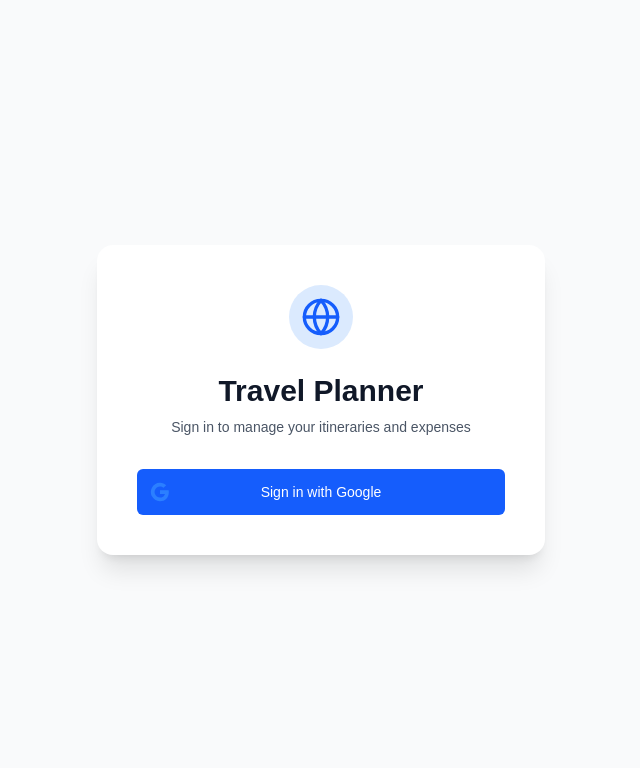
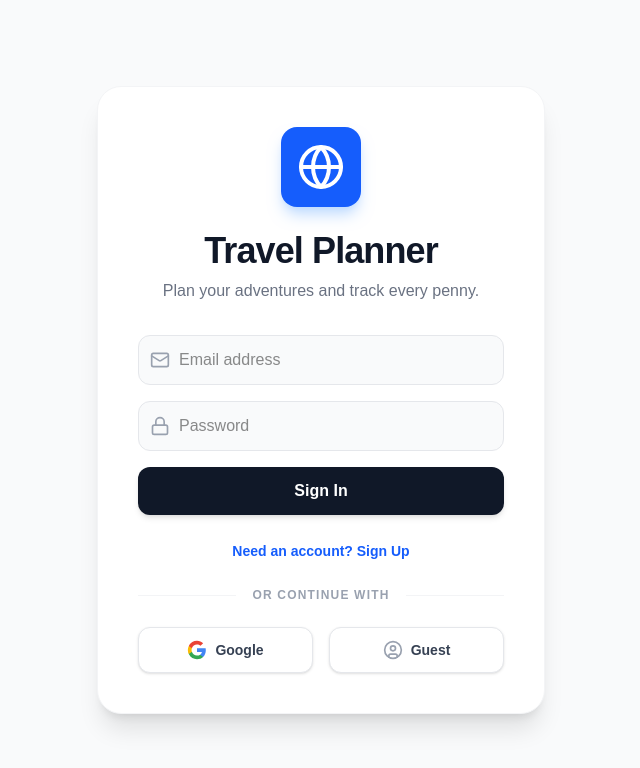
Before and after one commit to araujomhb/travel-itinerary-app, a Next.js app: page /login in a window 1280 px wide. Shown: the top 768 px of the page, without its empty margins (319-959 px from the left). Built offline with nearby package versions, Linux system fonts and the light colour scheme; no server answers.

Commit message:
Fix modal bug and add login methods

```diff
--- a/src/app/login/page.tsx
+++ b/src/app/login/page.tsx
@@ -2,12 +2,26 @@
 
 import { useAuth } from "@/context/AuthContext";
 import { useRouter } from "next/navigation";
-import { useEffect } from "react";
-import { Globe } from "lucide-react";
+import { useEffect, useState } from "react";
+import { Globe, Mail, Lock, UserCircle, Loader2 } from "lucide-react";
 
 export default function LoginPage() {
-  const { user, loading, signInWithGoogle } = useAuth();
+  const {
+    user,
+    loading,
+    signInWithGoogle,
+    loginAnonymously,
+    loginWithEmail,
+    registerWithEmail
+  } = useAuth();
+
   const router = useRouter();
+
+  const [email, setEmail] = useState("");
+  const [password, setPassword] = useState("");
+  const [isRegistering, setIsRegistering] = useState(false);
+  const [authError, setAuthError] = useState("");
+  const [localLoading, setLocalLoading] = useState(false);
 
   useEffect(() => {
     if (!loading && user) {
@@ -15,48 +29,143 @@ export default function LoginPage() {
     }
   }, [user, loading, router]);
 
-  if (loading) {
+  const handleEmailAuth = async (e: React.FormEvent) => {
+    e.preventDefault();
+    setAuthError("");
+    setLocalLoading(true);
+    try {
+      if (isRegistering) {
+        await registerWithEmail(email, password);
+      } else {
+        await loginWithEmail(email, password);
+      }
+    } catch (error: any) {
+      setAuthError(error.message || "Authentication failed");
+    } finally {
+      setLocalLoading(false);
+    }
+  };
+
+  const handleAnonymousLogin = async () => {
+    setAuthError("");
+    setLocalLoading(true);
+    try {
+      await loginAnonymously();
+    } catch (error: any) {
+      setAuthError(error.message || "Guest login failed");
+    } finally {
+      setLocalLoading(false);
+    }
+  };
+
+  if (loading || (localLoading && !authError)) {
     return (
-      <div className="flex min-h-screen items-center justify-center">
-        <div className="h-8 w-8 animate-spin rounded-full border-4 border-primary border-t-transparent"></div>
+      <div className="flex min-h-screen items-center justify-center bg-gray-50">
+        <Loader2 className="h-10 w-10 animate-spin text-blue-600" />
       </div>
     );
   }
 
   return (
     <div className="flex min-h-screen flex-col items-center justify-center bg-gray-50 px-4 py-12 sm:px-6 lg:px-8">
-      <div className="w-full max-w-md space-y-8 rounded-2xl bg-white p-10 shadow-xl">
+      <div className="w-full max-w-md space-y-8 rounded-3xl bg-white p-10 shadow-xl border border-gray-100">
         <div className="text-center">
-          <div className="mx-auto flex h-16 w-16 items-center justify-center rounded-full bg-blue-100">
-            <Globe className="h-10 w-10 text-blue-600" />
+          <div className="mx-auto flex h-20 w-20 items-center justify-center rounded-2xl bg-blue-600 text-white shadow-lg shadow-blue-200">
+            <Globe className="h-12 w-12" />
           </div>
-          <h2 className="mt-6 text-3xl font-extrabold text-gray-900">
+          <h2 className="mt-6 text-4xl font-black text-gray-900 tracking-tight">
             Travel Planner
           </h2>
-          <p className="mt-2 text-sm text-gray-600">
-            Sign in to manage your itineraries and expenses
+          <p className="mt-2 text-gray-500 font-medium">
+            Plan your adventures and track every penny.
           </p>
         </div>
-        <div className="mt-8">
-          <button
-            onClick={signInWithGoogle}
-            className="group relative flex w-full justify-center rounded-md border border-transparent bg-blue-600 px-4 py-3 text-sm font-medium text-white hover:bg-blue-700 focus:outline-none focus:ring-2 focus:ring-blue-500 focus:ring-offset-2 transition-all duration-200"
-          >
-            <span className="absolute left-0 inset-y-0 flex items-center pl-3">
-              <svg
-                className="h-5 w-5 text-blue-500 group-hover:text-blue-400"
-                xmlns="http://www.w3.org/2000/svg"
-                viewBox="0 0 24 24"
-                fill="currentColor"
-              >
-                <path d="M22.56 12.25c0-.78-.07-1.53-.2-2.25H12v4.26h5.92c-.26 1.37-1.04 2.53-2.21 3.31v2.77h3.57c2.08-1.92 3.28-4.74 3.28-8.09z" />
-                <path d="M12 23c2.97 0 5.46-.98 7.28-2.66l-3.57-2.77c-.98.66-2.23 1.06-3.71 1.06-2.86 0-5.29-1.93-6.16-4.53H2.18v2.84C3.99 20.53 7.7 23 12 23z" />
-                <path d="M5.84 14.09c-.22-.66-.35-1.36-.35-2.09s.13-1.43.35-2.09V7.07H2.18C1.43 8.55 1 10.22 1 12s.43 3.45 1.18 4.93l3.66-2.84z" />
-                <path d="M12 5.38c1.62 0 3.06.56 4.21 1.64l3.15-3.15C17.45 2.09 14.97 1 12 1 7.7 1 3.99 3.47 2.18 7.07l3.66 2.84c.87-2.6 3.3-4.53 6.16-4.53z" />
+
+        {authError && (
+          <div className="bg-red-50 text-red-600 p-4 rounded-xl text-sm font-medium border border-red-100">
+            {authError}
+          </div>
+        )}
+
+        <div className="mt-8 space-y-6">
+          {/* Email/Password Form */}
+          <form onSubmit={handleEmailAuth} className="space-y-4">
+            <div className="relative">
+              <div className="absolute inset-y-0 left-0 flex items-center pl-3 pointer-events-none text-gray-400">
+                <Mail className="h-5 w-5" />
+              </div>
+              <input
+                required
+                type="email"
+                placeholder="Email address"
+                className="block w-full pl-10 pr-3 py-3 border border-gray-200 rounded-xl bg-gray-50 focus:bg-white focus:ring-2 focus:ring-blue-500 focus:border-transparent transition-all outline-none"
+                value={email}
+                onChange={(e) => setEmail(e.target.value)}
+              />
+            </div>
+            <div className="relative">
+              <div className="absolute inset-y-0 left-0 flex items-center pl-3 pointer-events-none text-gray-400">
+                <Lock className="h-5 w-5" />
+              </div>
+              <input
+                required
+                type="password"
+                placeholder="Password"
+                className="block w-full pl-10 pr-3 py-3 border border-gray-200 rounded-xl bg-gray-50 focus:bg-white focus:ring-2 focus:ring-blue-500 focus:border-transparent transition-all outline-none"
+                value={password}
+                onChange={(e) => setPassword(e.target.value)}
+              />
+            </div>
+            <button
+              type="submit"
+              className="w-full bg-gray-900 text-white py-3 rounded-xl font-bold hover:bg-black transition-all shadow-md active:scale-95"
+            >
+              {isRegistering ? "Create Account" : "Sign In"}
+            </button>
+          </form>
+
+          <div className="text-center">
+            <button
+              onClick={() => setIsRegistering(!isRegistering)}
+              className="text-sm text-blue-600 font-semibold hover:underline"
+            >
+              {isRegistering ? "Already have an account? Sign In" : "Need an account? Sign Up"}
+            </button>
+          </div>
+
+          <div className="relative">
+            <div className="absolute inset-0 flex items-center">
+              <div className="w-full border-t border-gray-100"></div>
+            </div>
+            <div className="relative flex justify-center text-xs uppercase">
+              <span className="bg-white px-4 text-gray-400 font-bold tracking-widest">Or continue with</span>
+            </div>
+          </div>
+
+          <div className="grid grid-cols-2 gap-4">
+            {/* Google Sign In */}
+            <button
+              onClick={signInWithGoogle}
+              className="flex items-center justify-center gap-2 rounded-xl border border-gray-200 bg-white px-4 py-3 text-sm font-bold text-gray-700 hover:bg-gray-50 transition-all active:scale-95 shadow-sm"
+            >
+              <svg className="h-5 w-5" viewBox="0 0 24 24">
+                <path d="M22.56 12.25c0-.78-.07-1.53-.2-2.25H12v4.26h5.92c-.26 1.37-1.04 2.53-2.21 3.31v2.77h3.57c2.08-1.92 3.28-4.74 3.28-8.09z" fill="#4285F4"/>
+                <path d="M12 23c2.97 0 5.46-.98 7.28-2.66l-3.57-2.77c-.98.66-2.23 1.06-3.71 1.06-2.86 0-5.29-1.93-6.16-4.53H2.18v2.84C3.99 20.53 7.7 23 12 23z" fill="#34A853"/>
+                <path d="M5.84 14.09c-.22-.66-.35-1.36-.35-2.09s.13-1.43.35-2.09V7.07H2.18C1.43 8.55 1 10.22 1 12s.43 3.45 1.18 4.93l3.66-2.84z" fill="#FBBC05"/>
+                <path d="M12 5.38c1.62 0 3.06.56 4.21 1.64l3.15-3.15C17.45 2.09 14.97 1 12 1 7.7 1 3.99 3.47 2.18 7.07l3.66 2.84c.87-2.6 3.3-4.53 6.16-4.53z" fill="#EA4335"/>
               </svg>
-            </span>
-            Sign in with Google
-          </button>
+              Google
+            </button>
+
+            {/* Anonymous Sign In */}
+            <button
+              onClick={handleAnonymousLogin}
+              className="flex items-center justify-center gap-2 rounded-xl border border-gray-200 bg-white px-4 py-3 text-sm font-bold text-gray-700 hover:bg-gray-50 transition-all active:scale-95 shadow-sm"
+            >
+              <UserCircle className="h-5 w-5 text-gray-400" />
+              Guest
+            </button>
+          </div>
         </div>
       </div>
     </div>
--- a/src/components/NewTripModal.tsx
+++ b/src/components/NewTripModal.tsx
@@ -36,7 +36,10 @@ export default function NewTripModal({ isOpen, onClose, onTripCreated }: NewTrip
         endDate: new Date(formData.endDate),
         baseCurrency: formData.baseCurrency,
       });
-      onTripCreated();
+
+      // We await the refresh to ensure the dashboard has the new data
+      // before we close the modal and reveal it.
+      await onTripCreated();
       onClose();
       setFormData({ destination: "", startDate: "", endDate: "", baseCurrency: "USD" });
     } catch (error) {
--- a/src/context/AuthContext.tsx
+++ b/src/context/AuthContext.tsx
@@ -5,6 +5,9 @@ import {
   onAuthStateChanged,
   signInWithPopup,
   signOut,
+  signInAnonymously,
+  createUserWithEmailAndPassword,
+  signInWithEmailAndPassword,
   User
 } from "firebase/auth";
 import { auth, googleProvider } from "@/lib/firebase";
@@ -13,6 +16,9 @@ interface AuthContextType {
   user: User | null;
   loading: boolean;
   signInWithGoogle: () => Promise<void>;
+  loginAnonymously: () => Promise<void>;
+  loginWithEmail: (email: string, pass: string) => Promise<void>;
+  registerWithEmail: (email: string, pass: string) => Promise<void>;
   logout: () => Promise<void>;
 }
 
@@ -36,6 +42,34 @@ export function AuthProvider({ children }: { children: React.ReactNode }) {
       await signInWithPopup(auth, googleProvider);
     } catch (error) {
       console.error("Error signing in with Google", error);
+      throw error;
+    }
+  };
+
+  const loginAnonymously = async () => {
+    try {
+      await signInAnonymously(auth);
+    } catch (error) {
+      console.error("Error signing in anonymously", error);
+      throw error;
+    }
+  };
+
+  const loginWithEmail = async (email: string, pass: string) => {
+    try {
+      await signInWithEmailAndPassword(auth, email, pass);
+    } catch (error) {
+      console.error("Error signing in with email", error);
+      throw error;
+    }
+  };
+
+  const registerWithEmail = async (email: string, pass: string) => {
+    try {
+      await createUserWithEmailAndPassword(auth, email, pass);
+    } catch (error) {
+      console.error("Error creating user", error);
+      throw error;
     }
   };
 
@@ -48,7 +82,15 @@ export function AuthProvider({ children }: { children: React.ReactNode }) {
   };
 
   return (
-    <AuthContext.Provider value={{ user, loading, signInWithGoogle, logout }}>
+    <AuthContext.Provider value={{
+      user,
+      loading,
+      signInWithGoogle,
+      loginAnonymously,
+      loginWithEmail,
+      registerWithEmail,
+      logout
+    }}>
       {children}
     </AuthContext.Provider>
   );
```
